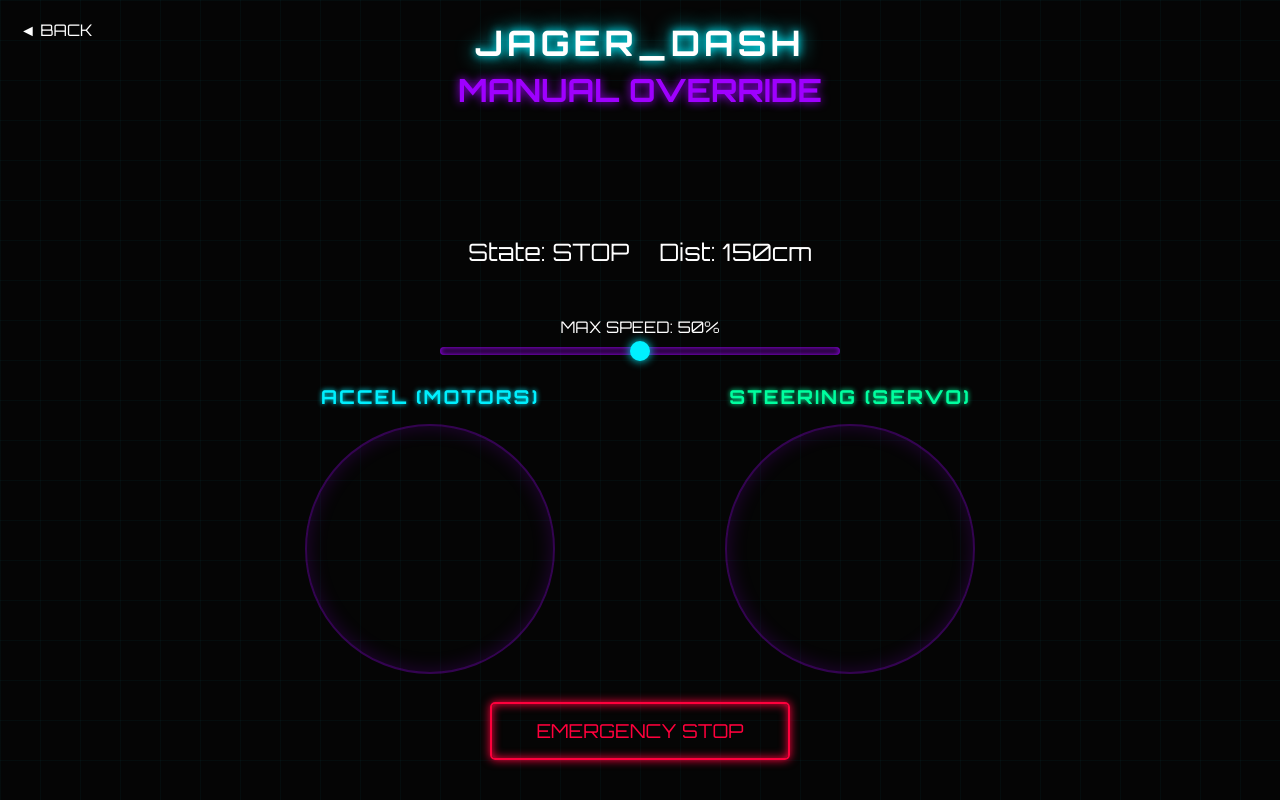
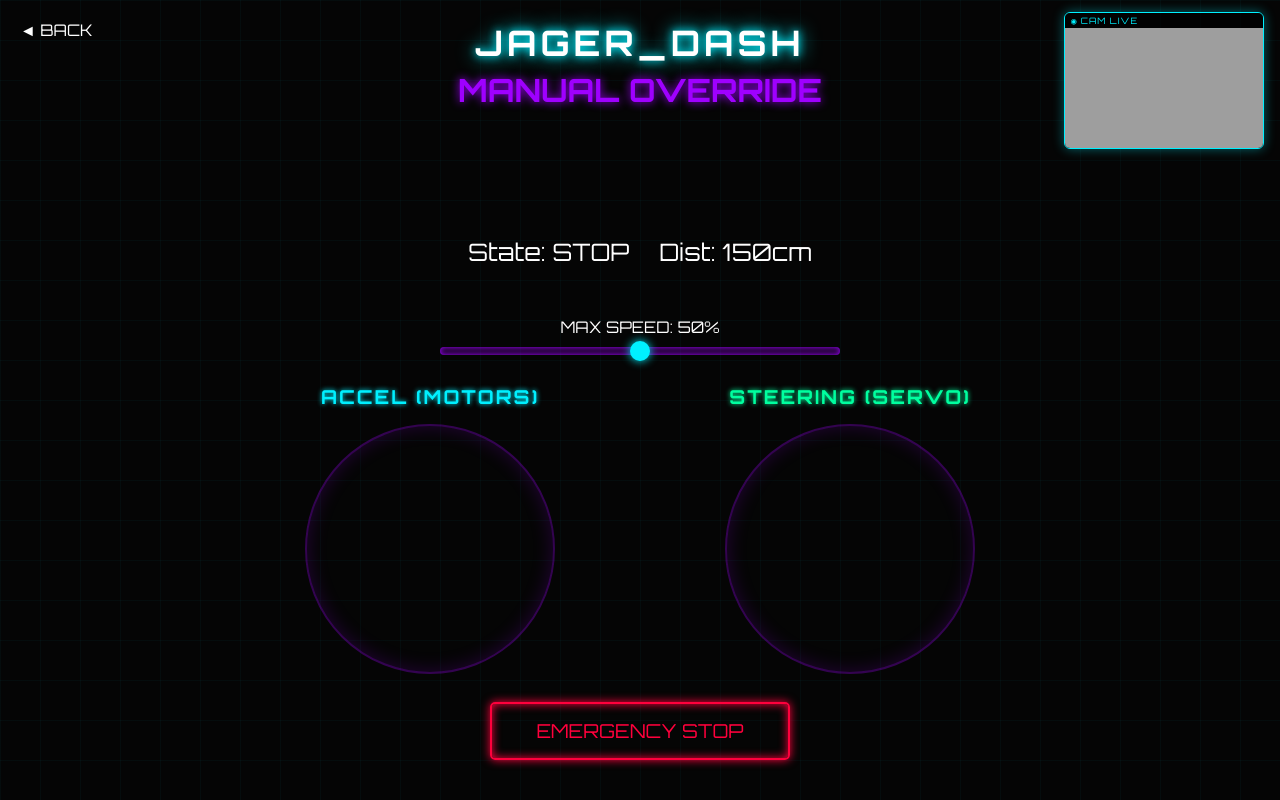
Before and after one commit to shivavihs005/Jager_Map_integration, a Flask app: page / in a window 1280 px wide, after a click on "MANUAL CONTROL". Run offline with Flask 3, Linux system fonts and the light colour scheme; some libraries are stand-ins or nearby versions; grey boxes are pictures that could not be loaded.

Commit message:
Update index.html

```diff
--- a/Jager_Dash_System/templates/index.html
+++ b/Jager_Dash_System/templates/index.html
@@ -123,6 +123,14 @@
             <h1 class="mini-brand glitch" data-text="JAGER_DASH" style="margin-top: 20px; margin-bottom: 0;">JAGER_DASH</h1>
             <h2 class="center-title neon-text-purple" style="margin-top: 5px;">MANUAL OVERRIDE</h2>
 
+            <!-- PiP Camera Feed -->
+            <div style="position: absolute; top: 12px; right: 16px; z-index: 500; width: 200px;">
+                <div style="border: 1px solid var(--neon-blue); border-radius: 6px; overflow: hidden; box-shadow: 0 0 12px rgba(0,240,255,0.4);">
+                    <div style="background: rgba(0,0,0,0.7); color: var(--neon-blue); font-family: 'Orbitron', monospace; font-size: 0.55rem; padding: 2px 6px; letter-spacing: 1px;">◉ CAM LIVE</div>
+                    <img src="/video" alt="Camera" style="display:block; width:200px; height:120px; object-fit:cover;">
+                </div>
+            </div>
+
             <div class="manual-container">
                 <div class="telemetry-bar">
                     <p>State: <span id="man-state">STOP</span></p>
```
